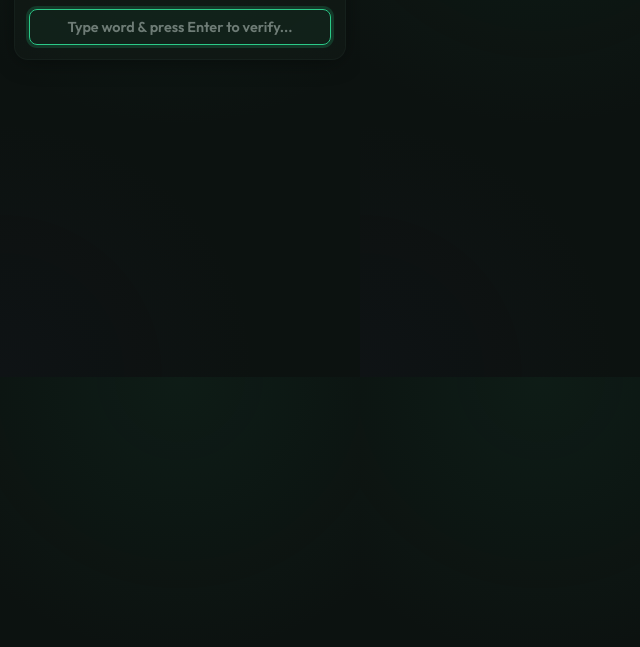
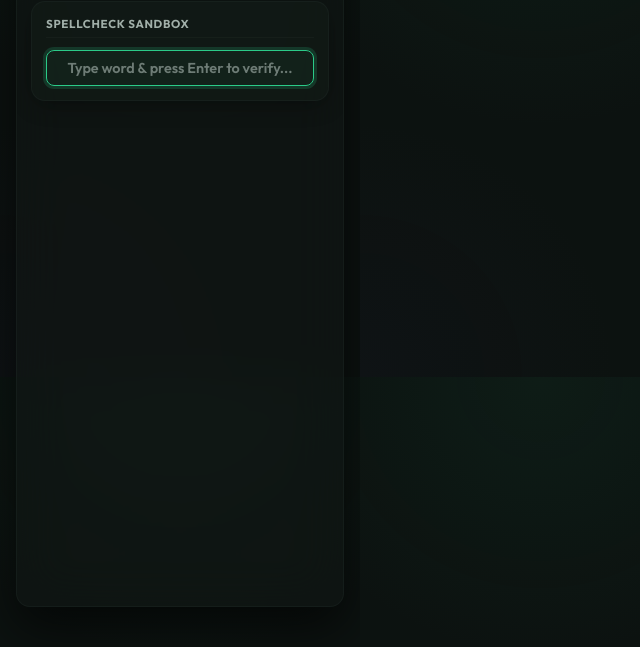
Before and after one commit to StealthMoud/Spelt, a website with bundled scripts: page popup/popup.html in a window 1280 px wide. Shown: the part 153-800 px from the top of the page, without its empty margins (0-640 px from the left). Built offline with nearby package versions, Linux system fonts and the light colour scheme; some packages are replaced by stand-ins of ours; no server answers.

Commit message:
added fullscreen responsive styles

```diff
--- a/popup/popup.css
+++ b/popup/popup.css
@@ -39,3 +39,4 @@
 @import url('./styles/stats-dashboard-2.css');
 @import url('./styles/stats-dashboard-3.css');
 @import url('./styles/stats-tooltips.css');
+@import url('./styles/responsive.css');
--- /dev/null
+++ b/popup/styles/responsive.css
@@ -0,0 +1,20 @@
+@media (min-width: 640px) {
+  body {
+    display: flex;
+    align-items: center;
+    justify-content: center;
+    min-height: 100vh;
+    padding: 16px;
+    box-sizing: border-box;
+  }
+  .spelt-popup {
+    max-width: 600px;
+    height: 100%;
+    max-height: 720px;
+    border: 1px solid var(--border);
+    border-radius: var(--radius-xl);
+    background: hsla(155, 12%, 8%, 0.6);
+    backdrop-filter: blur(24px);
+    box-shadow: 0 20px 50px rgba(0, 0, 0, 0.65);
+  }
+}
```
